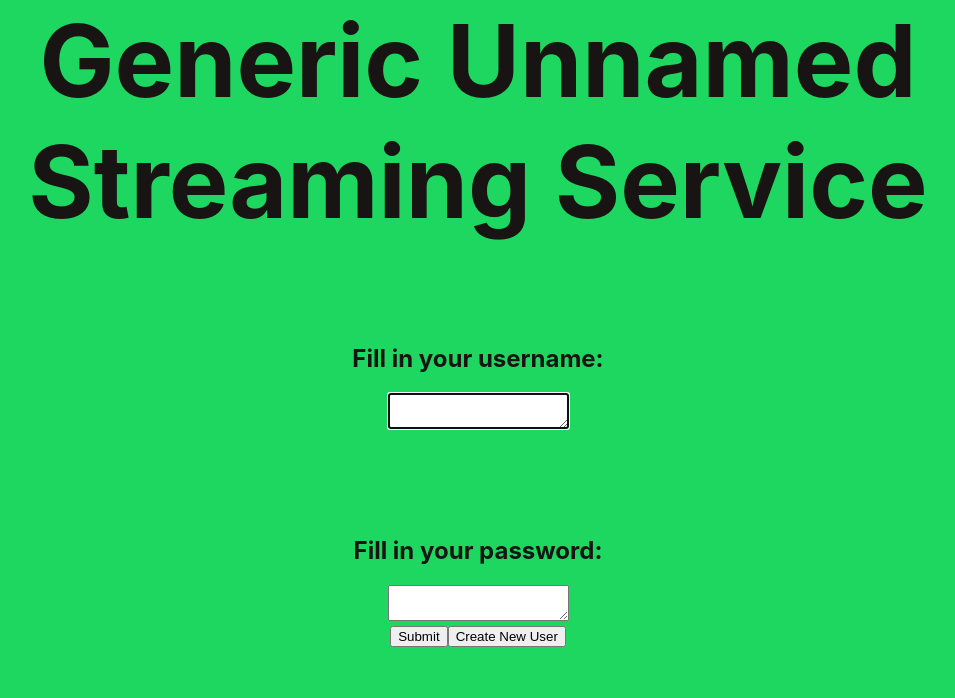
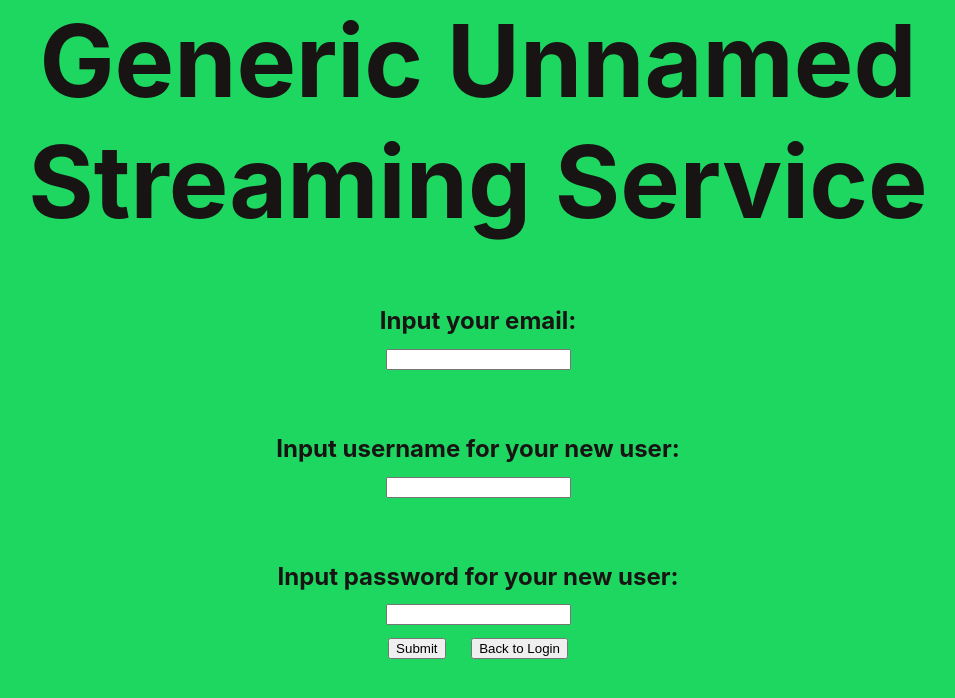
Before and after one commit to pachr16/6sem, a React (Create React App) app in the folder Streaming/React/music-app/: page /createNewUser in a window 1280 px wide. Shown: the top 698 px of the page, without its empty margins (162-1117 px from the left). Built offline with nearby package versions, Linux system fonts and the light colour scheme.

Commit message:
We can now register users and hold them in a simple list on a server

```diff
--- a/Streaming/React/music-app/src/App.css
+++ b/Streaming/React/music-app/src/App.css
@@ -18,11 +18,13 @@
 }
 
 .loginText {
-  padding-top: 8%;
+  padding-top: 5%;
+  padding-bottom: 1%;
   color: rgb(25, 20, 20);
   margin: 0;
 }
 
+/* covers both email and username inputs */
 .usernameBox {
 
 }
@@ -30,3 +32,21 @@
 .passwordBox {
 
 }
+
+/* covers both the submit and create new user buttons on the login page */
+.loginButtons {
+  margin: 1%;
+}
+
+/* used for displaying confirmations/warnings after trying to register users */
+.respText {
+  color: red;
+}
+
+h1 {
+  color: rgb(25, 20, 20);
+}
+
+h2 {
+  color: rgb(25, 20, 20);
+}
--- a/Streaming/React/music-app/src/index.js
+++ b/Streaming/React/music-app/src/index.js
@@ -1,14 +1,35 @@
 import React from 'react';
 import ReactDOM from 'react-dom';
+import {
+  BrowserRouter as Router,
+  Switch,
+  Route,
+  Link
+} from "react-router-dom";
 import './index.css';
 import App from './App';
 import Login from './login/Login.js';
+import CreateNewUser from './login/CreateNewUser.js';
 import * as serviceWorker from './serviceWorker';
 
 ReactDOM.render(
   <React.StrictMode>
     <App />
-    <Login />
+    <Router>
+      <div>
+      <Switch>
+        <Route exact path="/createNewUser">
+          <CreateNewUser />
+        </Route>
+        <Route exact path="/">    {/** checks from top to bottom; if we dont use exact path, this one will be shown in cases of 404 - and if it was first, we could never reach any other paths */}
+          <Login />
+        </Route>
+
+        {/* add routes to new components here */}
+
+      </Switch>
+      </div>
+    </Router>
   </React.StrictMode>,
   document.getElementById('root')
 );
--- /dev/null
+++ b/Streaming/React/music-app/src/login/CreateNewUser.js
@@ -0,0 +1,63 @@
+import React from 'react';
+import '../App.css';
+import { Link } from 'react-router-dom';
+
+
+function createUser() {
+
+    if (document.getElementById('unameField').value == "" ||
+        document.getElementById('emailField').value == "" ||
+        document.getElementById('passField').value == "") {
+
+        document.getElementById('responseText').innerHTML = "Please fill in all fields!";
+
+    } else {
+        fetch("http://localhost:8080/newUser?username=" +
+            document.getElementById("unameField").value +
+            "&email=" + document.getElementById("emailField").value +
+            "&password=" + document.getElementById("passField").value,
+            {
+                method: 'POST'
+            })
+            .then(resp => {
+                if (resp.status == 200) {
+                    document.getElementById('responseText').style.color="black";
+                    document.getElementById('responseText').innerHTML="User has been registered! You can now go back to login.";
+                }
+                else {
+                    document.getElementById('responseText').innerHTML="That email already exists in the system!";
+                }
+            });
+
+        document.getElementById('unameField').value = "";
+        document.getElementById('emailField').value = "";
+        document.getElementById('passField').value = "";
+    }
+}
+
+function CreateNewUser() {
+    return (
+        <div className="loginSystem">
+            <h2 className="loginText">
+                Input your email:
+            </h2>
+            <input className="usernameBox" id="emailField"></input>
+            <br />
+            <h2 className="loginText">
+                Input username for your new user:
+            </h2>
+            <input className="usernameBox" id="unameField"></input>
+            <br />
+            <h2 className="loginText">
+                Input password for your new user:
+            </h2>
+            <input type="password" className="passwordBox" id="passField"></input>
+            <br />
+            <button className="loginButtons" onClick={createUser}>Submit</button>
+            <Link to="/"><button className="loginButtons">Back to Login</button></Link>
+            <h3 className="respText" id="responseText"></h3>
+        </div>
+    );
+}
+
+export default CreateNewUser;
--- a/Streaming/React/music-app/src/login/Login.js
+++ b/Streaming/React/music-app/src/login/Login.js
@@ -1,6 +1,6 @@
 import React, { useState } from 'react';
 import '../App.css';
-import { Redirect } from 'react-router-dom';
+import { Link } from 'react-router-dom';
 
 function Login() {
 
@@ -16,22 +16,17 @@ function Login() {
         document.getElementById("passwordField").value = "";
     }
 
-    const newUserButton = () => {
-
-    }
-
     return (
         <div className="loginSystem">
             <h2 className="loginText">Fill in your username:</h2>
-            <br />
-            <textarea id="usernameField" className="usernameBox" autoFocus></textarea>
+            <input id="usernameField" className="usernameBox" autoFocus></input>
             <br />
             <h2 className="loginText">Fill in your password:</h2>
+            <input type="password" id="passwordField" className="passwordBox"></input>
             <br />
-            <textarea id="passwordField" className="passwordBox"></textarea>
-            <br />
-            <button onClick={loginButton}>Submit</button>
-            <button>Create New User</button>
+            <button className="loginButtons" onClick={loginButton}>Submit</button>
+
+            <Link to="/createNewUser"><button className="loginButtons">Create New User</button></Link>
         </div>
     );
 }
```
Also changed, not shown: 1 other file (tests, documents, lock files or other folders).
